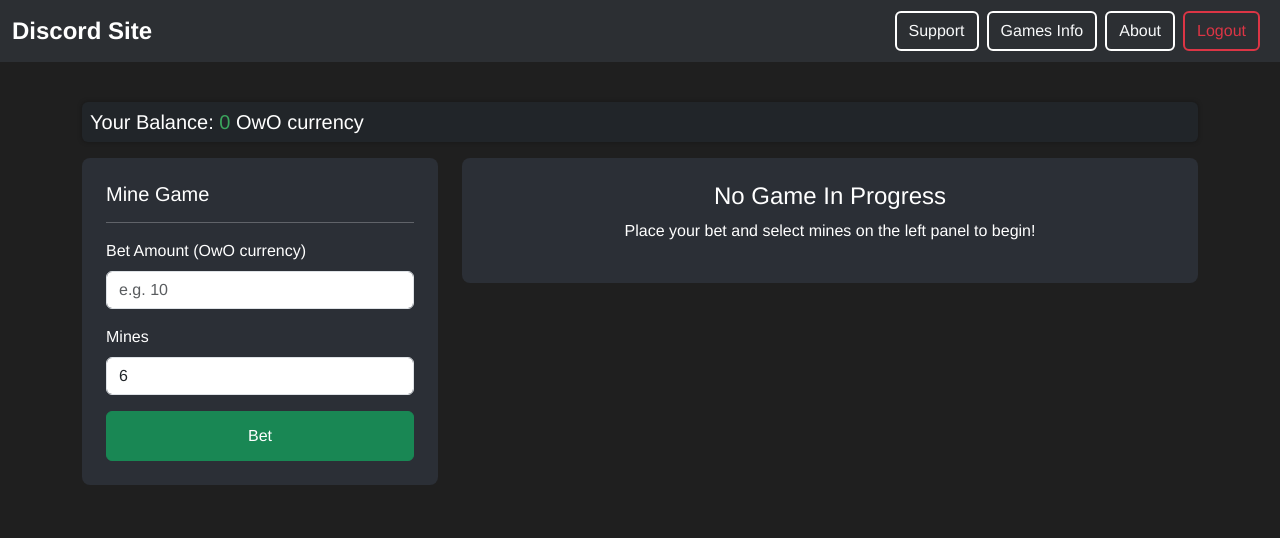
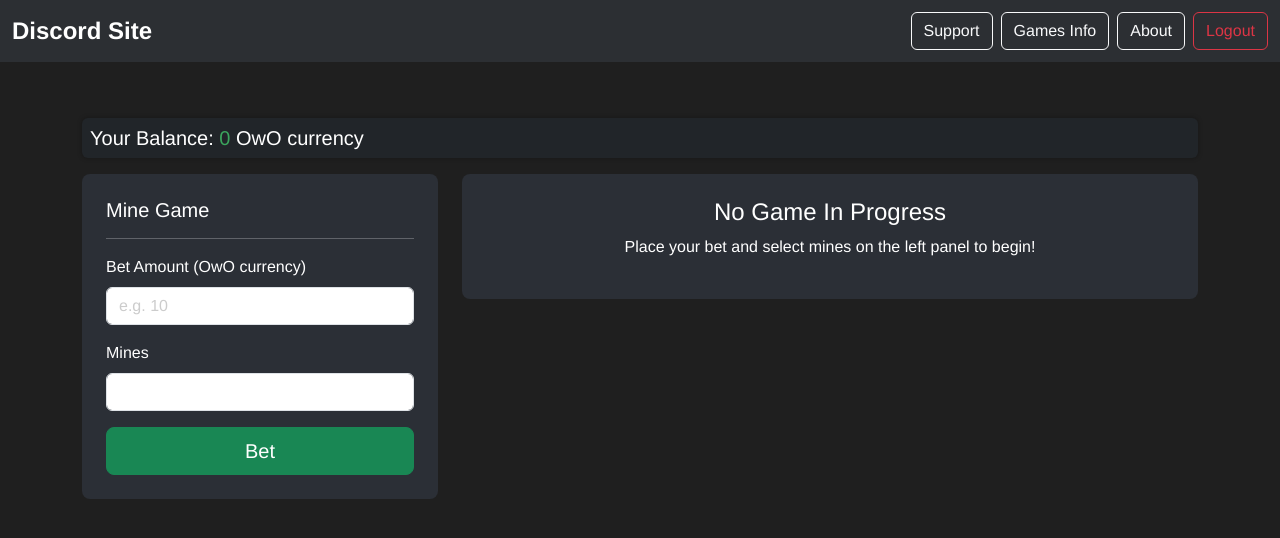
Before and after one commit to sh3lock69/owo-gamble, a Flask app: page /games/mines in a window 1280 px wide. Shown: the top 538 px of the page. Run offline with Flask 2, Linux system fonts and the light colour scheme; the visitor is signed in with stand-in values (Sample User, id 1); data that the repository does not hold is empty.

Commit message:
Update styles.css

```diff
--- a/static/styles.css
+++ b/static/styles.css
@@ -13,17 +11,15 @@
   padding: 0;
 }
 
-/* Remove default margin from .container if you want a flush layout
-   but typically we keep .container for content spacing. */
-
-/* Basic card styling */
-.card {
-  background-color: #2c2f33;
-  border: none;
-  border-radius: 5px;
+/* Container spacing */
+.container {
+  padding-top: 2rem;
 }
 
-/* Navbar */
+/* ========================================
+   Navbar Styles
+======================================== */
+
 .navbar {
   background-color: #2c2f33 !important;
 }
@@ -31,61 +27,55 @@
   font-weight: bold;
   font-size: 1.5rem;
 }
+.navbar-nav .nav-link {
+  color: #fff !important;
+  font-weight: 500;
+  margin-right: 0.5rem;
+  transition: color 0.3s;
+}
+.navbar-nav .nav-link:hover {
+  color: #3ba55d !important;
+}
 
-/* Flash Messages */
+/* ========================================
+   Card Styles
+======================================== */
+
+.card {
+  background-color: #2c2f33;
+  border: none;
+  border-radius: 5px;
+}
+.card.bg-dark {
+  background-color: #2c2f33 !important;
+}
+.card.bg-dark.text-white {
+  color: #fff;
+}
+
+/* ========================================
+   Form Styles within Cards
+======================================== */
+
+.card .form-label,
+.card .form-control {
+  color: #fff !important;
+}
+.card .form-control::placeholder {
+  color: #ccc;
+}
+
+/* ========================================
+   Flash Message Styles
+======================================== */
+
 .alert {
   border-radius: 0;
 }
 
-/* Container padding for content pages */
-.container {
-  padding-top: 1rem;
-}
-
-/* Buttons in the navbar (fancy outline style) */
-.navbar-nav .btn {
-  margin-right: 0.5rem;
-}
-
-.btn-outline-light {
-  border: 2px solid #fff;
-  transition: background-color 0.3s, color 0.3s;
-}
-.btn-outline-light:hover {
-  background-color: #fff;
-  color: #000;
-}
-
-.btn-outline-success {
-  border: 2px solid #28a745;
-  transition: background-color 0.3s, color 0.3s;
-}
-.btn-outline-success:hover {
-  background-color: #28a745;
-  color: #fff;
-}
-
-.btn-outline-danger {
-  border: 2px solid #dc3545;
-  transition: background-color 0.3s, color 0.3s;
-}
-.btn-outline-danger:hover {
-  background-color: #dc3545;
-  color: #fff;
-}
-
-/* Large buttons in the Mines game side panel */
-.btn-lg {
-  padding: 0.75rem 1.25rem;
-  font-size: 1rem;
-  border-radius: 6px;
-}
-
-/*
-========================================
- Carousel (Landing Page)
-========================================
-*/
+/* ========================================
+   Carousel (Landing Page) Styles
+======================================== */
 
 .full-carousel-container {
   margin: 0;
```
Also changed, not shown: other parts of static/styles.css (+25 -36 lines).
